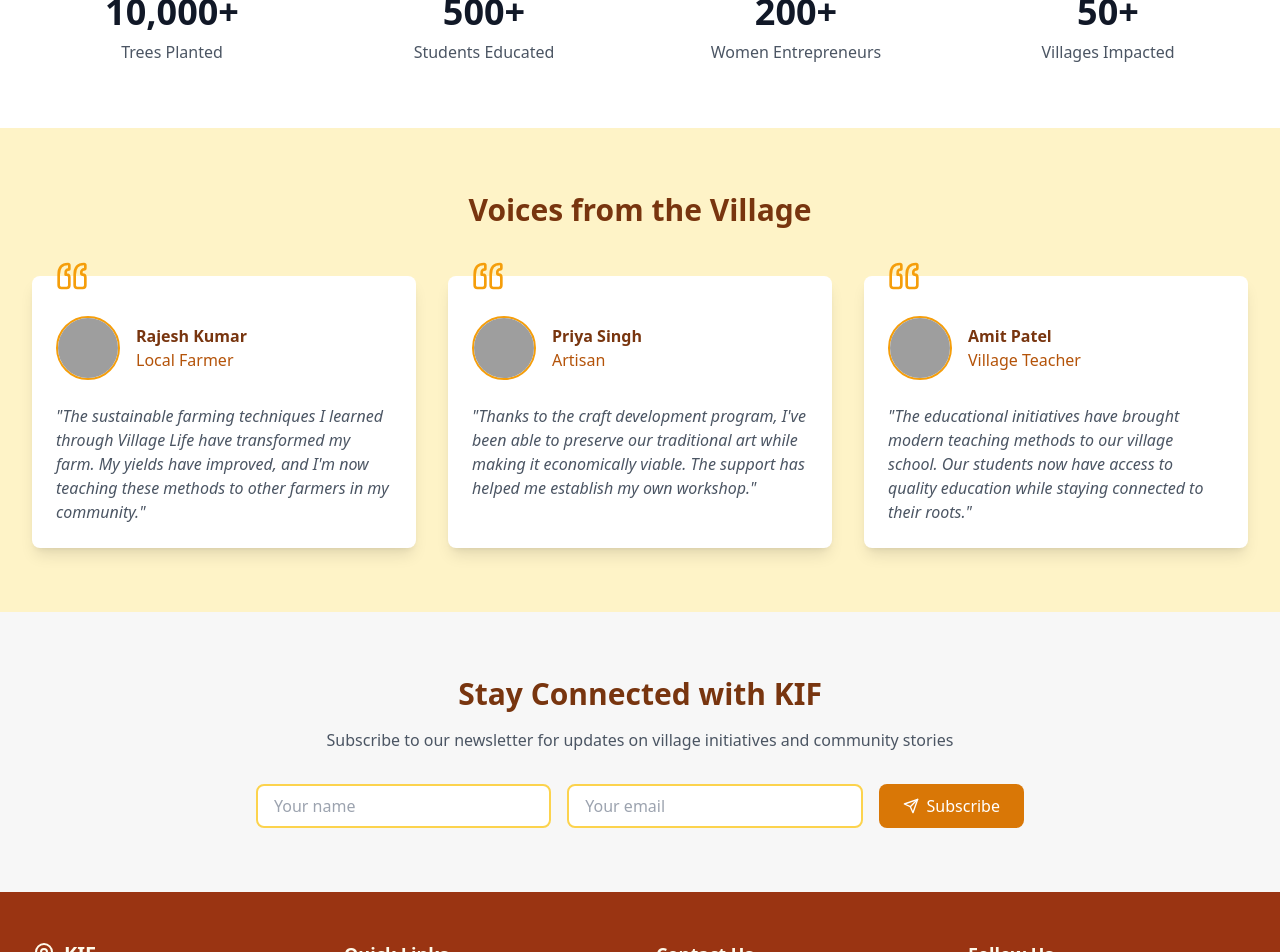
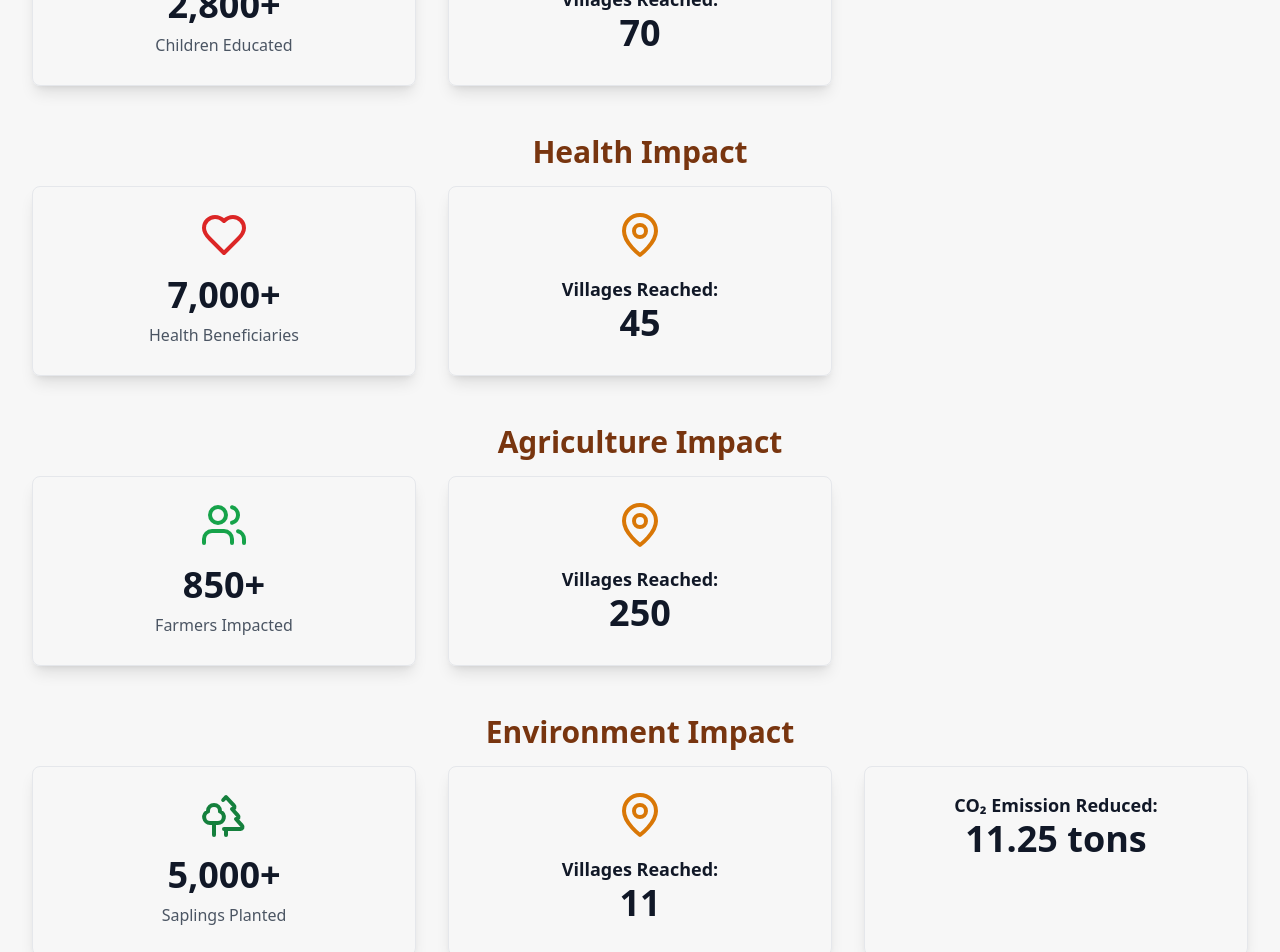
Before and after one commit to adityspecial/new-village, a React (Vite) app in the folder project/: page / in a window 1280 px wide. Shown: the part 2120-3072 px from the top of the page. Built offline with nearby package versions, Linux system fonts and the light colour scheme; grey boxes are pictures that could not be loaded.

Commit message:
Updated Statistics.tsx

```diff
--- a/project/src/components/Statistics.tsx
+++ b/project/src/components/Statistics.tsx
@@ -1,61 +1,188 @@
 import React from 'react';
 import { motion } from 'framer-motion';
-import { Trees as Tree, GraduationCap, Users, Heart } from 'lucide-react';
-
-const stats = [
-  {
-    icon: Tree,
-    value: '10,000+',
-    label: 'Trees Planted',
-    color: 'text-green-600',
-  },
-  {
-    icon: GraduationCap,
-    value: '500+',
-    label: 'Students Educated',
-    color: 'text-blue-600',
-  },
-  {
-    icon: Users,
-    value: '200+',
-    label: 'Women Entrepreneurs',
-    color: 'text-purple-600',
-  },
-  {
-    icon: Heart,
-    value: '50+',
-    label: 'Villages Impacted',
-    color: 'text-red-600',
-  },
-];
+import { GraduationCap, Heart, Users, Trees, MapPin } from 'lucide-react';
 
 const Statistics = () => {
   return (
-    <section className="py-16 bg-white">
+    <section className="py-16 bg-[#f7f7f7]">
       <div className="max-w-7xl mx-auto px-4 sm:px-6 lg:px-8">
-        <h2 className="text-3xl font-bold text-center text-amber-900 mb-12">
-          Our Impact
-        </h2>
-        <div className="grid grid-cols-1 md:grid-cols-2 lg:grid-cols-4 gap-8">
-          {stats.map((stat, index) => (
+        {/* Education Section */}
+        <div className="mb-12">
+          <h2 className="text-3xl font-bold text-center text-amber-900 mb-4">
+            Education Impact
+          </h2>
+          <div className="grid grid-cols-1 sm:grid-cols-2 lg:grid-cols-3 gap-8">
             <motion.div
-              key={index}
               initial={{ opacity: 0, y: 20 }}
               whileInView={{ opacity: 1, y: 0 }}
               viewport={{ once: true }}
-              className="text-center"
+              className="text-center border p-6 rounded-lg shadow-lg hover:shadow-xl transition-shadow duration-300"
             >
-              <stat.icon className={`w-12 h-12 ${stat.color} mx-auto mb-4`} />
+              <GraduationCap className="w-12 h-12 text-blue-600 mx-auto mb-4" />
               <motion.div
                 initial={{ scale: 0 }}
                 whileInView={{ scale: 1 }}
                 className="text-4xl font-bold text-gray-900 mb-2"
               >
-                {stat.value}
+                2,800+
               </motion.div>
-              <p className="text-gray-600">{stat.label}</p>
+              <p className="text-gray-600">Children Educated</p>
             </motion.div>
-          ))}
+            <motion.div
+              initial={{ opacity: 0, y: 20 }}
+              whileInView={{ opacity: 1, y: 0 }}
+              viewport={{ once: true }}
+              className="text-center border p-6 rounded-lg shadow-lg hover:shadow-xl transition-shadow duration-300"
+            >
+              <MapPin className="w-12 h-12 text-amber-600 mx-auto mb-4" />
+              <p className="text-lg font-bold text-gray-900">Villages Reached:</p>
+              <motion.div
+                initial={{ scale: 0 }}
+                whileInView={{ scale: 1 }}
+                className="text-4xl font-bold text-gray-900 mb-2"
+              >
+                70
+              </motion.div>
+            </motion.div>
+          </div>
+        </div>
+
+        {/* Health Section */}
+        <div className="mb-12">
+          <h2 className="text-3xl font-bold text-center text-amber-900 mb-4">
+            Health Impact
+          </h2>
+          <div className="grid grid-cols-1 sm:grid-cols-2 lg:grid-cols-3 gap-8">
+            <motion.div
+              initial={{ opacity: 0, y: 20 }}
+              whileInView={{ opacity: 1, y: 0 }}
+              viewport={{ once: true }}
+              className="text-center border p-6 rounded-lg shadow-lg hover:shadow-xl transition-shadow duration-300"
+            >
+              <Heart className="w-12 h-12 text-red-600 mx-auto mb-4" />
+              <motion.div
+                initial={{ scale: 0 }}
+                whileInView={{ scale: 1 }}
+                className="text-4xl font-bold text-gray-900 mb-2"
+              >
+                7,000+
+              </motion.div>
+              <p className="text-gray-600">Health Beneficiaries</p>
+            </motion.div>
+            <motion.div
+              initial={{ opacity: 0, y: 20 }}
+              whileInView={{ opacity: 1, y: 0 }}
+              viewport={{ once: true }}
+              className="text-center border p-6 rounded-lg shadow-lg hover:shadow-xl transition-shadow duration-300"
+            >
+              <MapPin className="w-12 h-12 text-amber-600 mx-auto mb-4" />
+              <p className="text-lg font-bold text-gray-900">Villages Reached:</p>
+              <motion.div
+                initial={{ scale: 0 }}
+                whileInView={{ scale: 1 }}
+                className="text-4xl font-bold text-gray-900 mb-2"
+              >
+                45
+              </motion.div>
+            </motion.div>
+          </div>
+        </div>
+
+        {/* Agriculture Section */}
+        <div className="mb-12">
+          <h2 className="text-3xl font-bold text-center text-amber-900 mb-4">
+            Agriculture Impact
+          </h2>
+          <div className="grid grid-cols-1 sm:grid-cols-2 lg:grid-cols-3 gap-8">
+            <motion.div
+              initial={{ opacity: 0, y: 20 }}
+              whileInView={{ opacity: 1, y: 0 }}
+              viewport={{ once: true }}
+              className="text-center border p-6 rounded-lg shadow-lg hover:shadow-xl transition-shadow duration-300"
+            >
+              <Users className="w-12 h-12 text-green-600 mx-auto mb-4" />
+              <motion.div
+                initial={{ scale: 0 }}
+                whileInView={{ scale: 1 }}
+                className="text-4xl font-bold text-gray-900 mb-2"
+              >
+                850+
+              </motion.div>
+              <p className="text-gray-600">Farmers Impacted</p>
+            </motion.div>
+            <motion.div
+              initial={{ opacity: 0, y: 20 }}
+              whileInView={{ opacity: 1, y: 0 }}
+              viewport={{ once: true }}
+              className="text-center border p-6 rounded-lg shadow-lg hover:shadow-xl transition-shadow duration-300"
+            >
+              <MapPin className="w-12 h-12 text-amber-600 mx-auto mb-4" />
+              <p className="text-lg font-bold text-gray-900">Villages Reached:</p>
+              <motion.div
+                initial={{ scale: 0 }}
+                whileInView={{ scale: 1 }}
+                className="text-4xl font-bold text-gray-900 mb-2"
+              >
+                250
+              </motion.div>
+            </motion.div>
+          </div>
+        </div>
+
+        {/* Environment Section */}
+        <div className="mb-12">
+          <h2 className="text-3xl font-bold text-center text-amber-900 mb-4">
+            Environment Impact
+          </h2>
+          <div className="grid grid-cols-1 sm:grid-cols-2 lg:grid-cols-3 gap-8">
+            <motion.div
+              initial={{ opacity: 0, y: 20 }}
+              whileInView={{ opacity: 1, y: 0 }}
+              viewport={{ once: true }}
+              className="text-center border p-6 rounded-lg shadow-lg hover:shadow-xl transition-shadow duration-300"
+            >
+              <Trees className="w-12 h-12 text-green-700 mx-auto mb-4" />
+              <motion.div
+                initial={{ scale: 0 }}
+                whileInView={{ scale: 1 }}
+                className="text-4xl font-bold text-gray-900 mb-2"
+              >
+                5,000+
+              </motion.div>
+              <p className="text-gray-600">Saplings Planted</p>
+            </motion.div>
+            <motion.div
+              initial={{ opacity: 0, y: 20 }}
+              whileInView={{ opacity: 1, y: 0 }}
+              viewport={{ once: true }}
+              className="text-center border p-6 rounded-lg shadow-lg hover:shadow-xl transition-shadow duration-300"
+            >
+              <MapPin className="w-12 h-12 text-amber-600 mx-auto mb-4" />
+              <p className="text-lg font-bold text-gray-900">Villages Reached:</p>
+              <motion.div
+                initial={{ scale: 0 }}
+                whileInView={{ scale: 1 }}
+                className="text-4xl font-bold text-gray-900 mb-2"
+              >
+                11
+              </motion.div>
+            </motion.div>
+            <motion.div
+              initial={{ opacity: 0, y: 20 }}
+              whileInView={{ opacity: 1, y: 0 }}
+              viewport={{ once: true }}
+              className="text-center border p-6 rounded-lg shadow-lg hover:shadow-xl transition-shadow duration-300"
+            >
+              <p className="text-lg font-bold text-gray-900">CO₂ Emission Reduced:</p>
+              <motion.div
+                initial={{ scale: 0 }}
+                whileInView={{ scale: 1 }}
+                className="text-4xl font-bold text-gray-900 mb-2"
+              >
+                11.25 tons
+              </motion.div>
+            </motion.div>
+          </div>
         </div>
       </div>
     </section>
```
